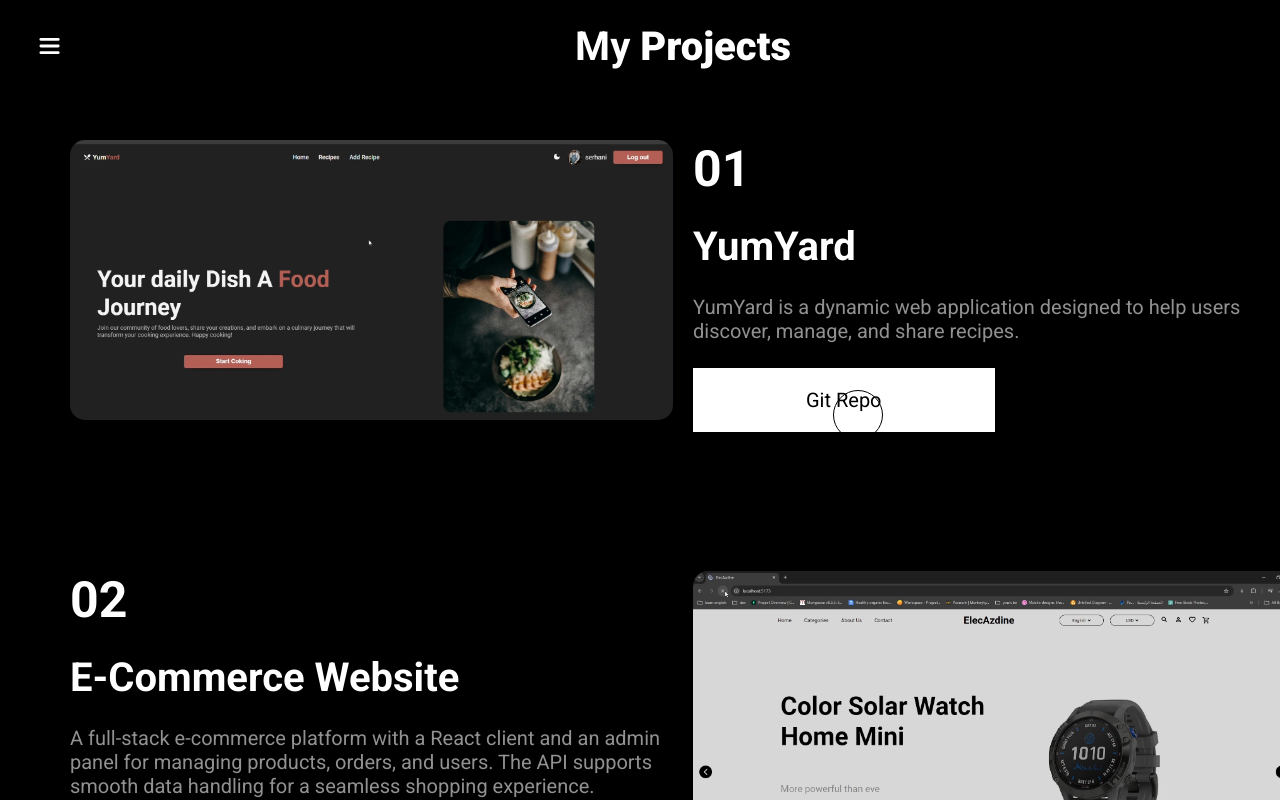
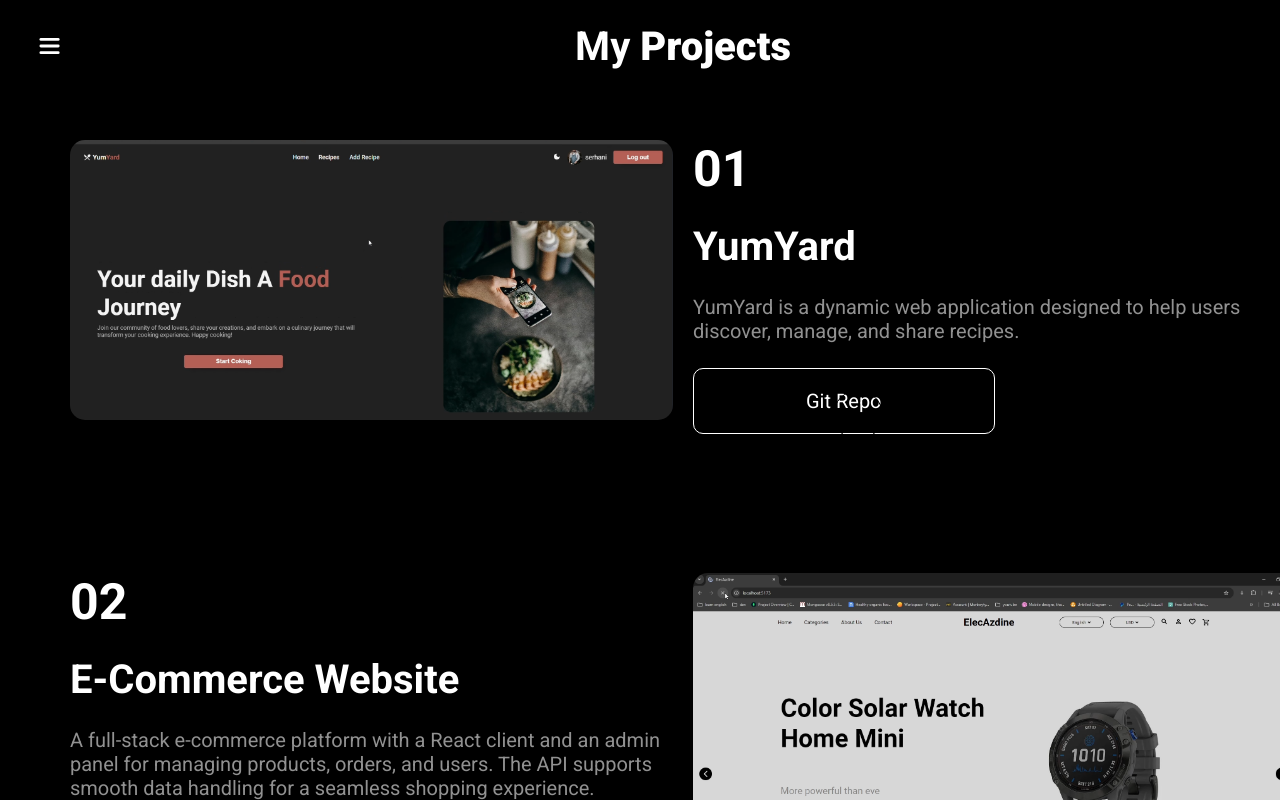
Before and after one commit to azdinserhani/portfolio-v2, a React (Vite) app: page / in a window 1280 px wide. In both pictures the pointer is over the button 843 px from the left and 2247 px from the top of the page. Shown: the part 1847-2647 px from the top of the page. Built offline with nearby package versions, Linux system fonts and the light colour scheme.

Commit message:
enhance styling for project card and contact button; add hover effects and update sidebar links behavior

```diff
--- a/src/components/projectCard/ProjectCard.scss
+++ b/src/components/projectCard/ProjectCard.scss
@@ -57,9 +57,20 @@
          text-decoration: none;
          color: black;
       }
-      &:hover{
-         border-radius: 0px;
+      &:hover {
+         background: linear-gradient(to right, white 50%, black 50%);
+         background-size: 200% 100%;
+         background-position: right bottom;
+         transition: background-position 0.5s ease-in-out;
+         // border-radius: 0px;
+         border: 1px solid white;
+
+         a {
+         text-decoration: none;
+         color: white;
+         }
       }
+
      }
      .link{
       a{
--- a/src/components/sidebar/Links/Links.jsx
+++ b/src/components/sidebar/Links/Links.jsx
@@ -26,14 +26,14 @@ const itemVariants = {
   },
 };
 
-const Links = () => {
+const Links = ({setOpen}) => {
   const items = ["Home", "Skills", "About", "Projects", "Contact"];
 
   return (
     <motion.div className="links" variants={variants}>
       {items.map((item, i) => {
         return (
-          <motion.a variants={itemVariants} key={i} href={`#${item}`} whileHover={{scale:1.1}} whileTap={{scale:0.9}}>
+          <motion.a variants={itemVariants} key={i} href={`#${item}`} whileHover={{scale:1.1}} whileTap={{scale:0.9}} onClick={()=>setOpen(false)}>
             {item}
           </motion.a>
         );
--- a/src/components/sidebar/SideBar.jsx
+++ b/src/components/sidebar/SideBar.jsx
@@ -32,7 +32,7 @@ const SideBar = () => {
   return (
     <motion.div className="sideBar" animate={open ? "open" : "closed"}>
       <motion.div className="bg" variants={variants}>
-        <Links />
+        <Links setOpen={setOpen} />
       </motion.div>
       <ToggleButton setOpen={setOpen} />
     </motion.div>
--- a/src/section/contact/Contact.scss
+++ b/src/section/contact/Contact.scss
@@ -58,20 +58,24 @@
         padding: 20px;
         border: none;
         outline: none;
-        background-color: black;
-        color: white;
+        background-color: white;
+        color: black;
         font-size: 20px;
-
+        border: 1px solid black;
         border-radius: 10px;
         cursor: pointer;
         transition: 0.5s all ease-in-out;
 
-        &:hover {
-          border-radius: 0px;
-          color: black;
-          background-color: white;
-         border: 1px solid black;
-        }
+       &:hover {
+         background: linear-gradient(to right, white 50%, black 50%);
+         background-size: 200% 100%;
+         background-position: right bottom;
+         transition: background-position 0.5s ease-in-out;
+         // border-radius: 0px;
+         border: 1px solid white;
+
+         color: white;
+      }
       }
     }
   }
```
